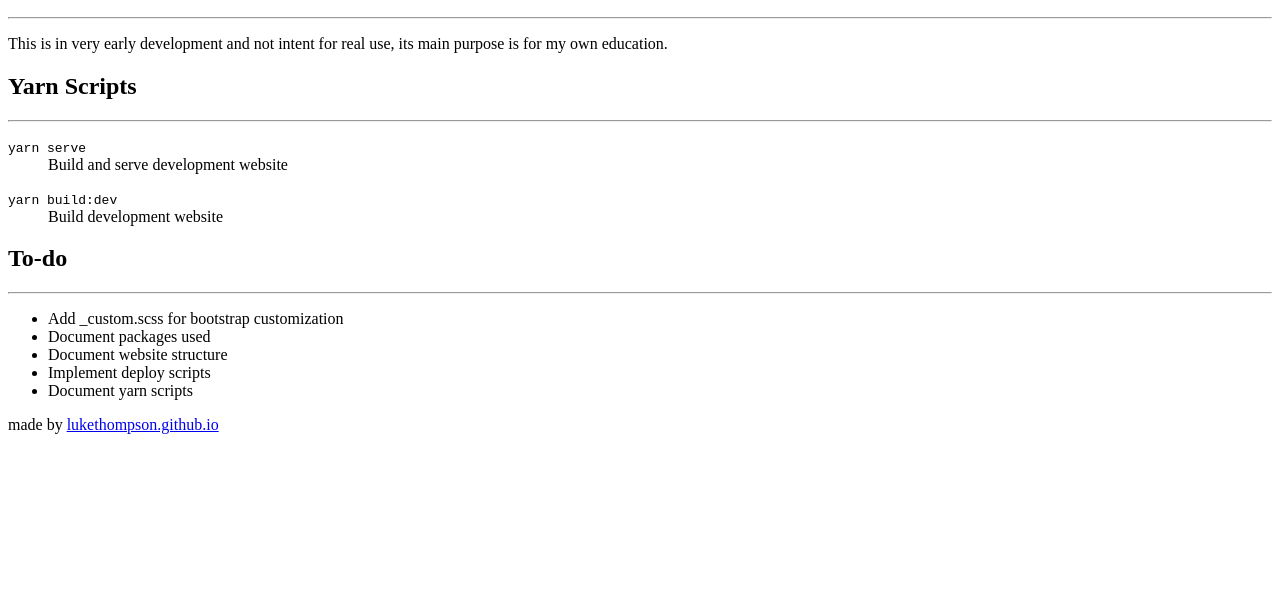
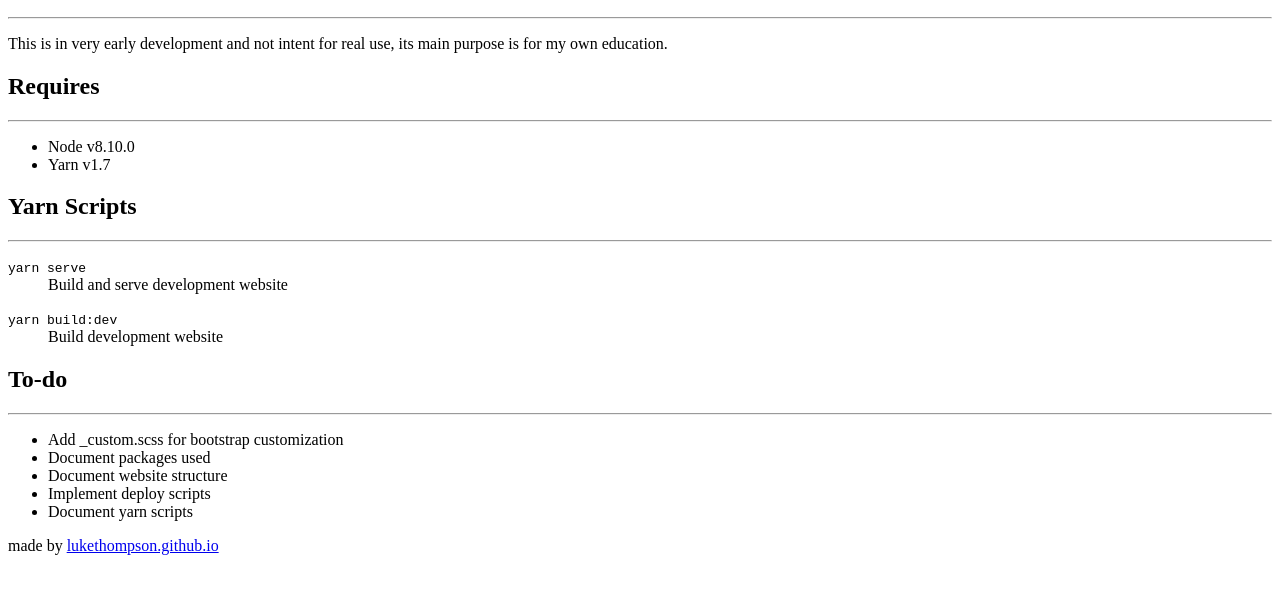
Before and after one commit to lukethompson/static-website-boilerplate, a website with bundled scripts: page src/index.html in a window 1280 px wide. Shown: the part 182-776 px from the top of the page. Built offline with nearby package versions, Linux system fonts and the light colour scheme; files whose address does not match are found by name.

Commit message:
Add Requires section to docs

```diff
--- a/src/index.html
+++ b/src/index.html
@@ -17,7 +17,13 @@
     <hr>
     <p>This is in very early development and not intent for real use, its main purpose is for my own education.</p>
     <div class="pt-3">
-        <h2 class="h4">Yarn Scripts</h2>
+      <h2 class="h4">Requires</h2>
+      <hr>
+      <ul>
+        <li>Node v8.10.0</li>
+        <li>Yarn v1.7</li>
+      </ul>
+      <h2 class="h4 pt-3">Yarn Scripts</h2>
       <hr>
       <dl class="row">
         <dt class="col-sm-3">
```
Also changed, not shown: README.md. Lines whose indentation alone changed are shown as unchanged.
